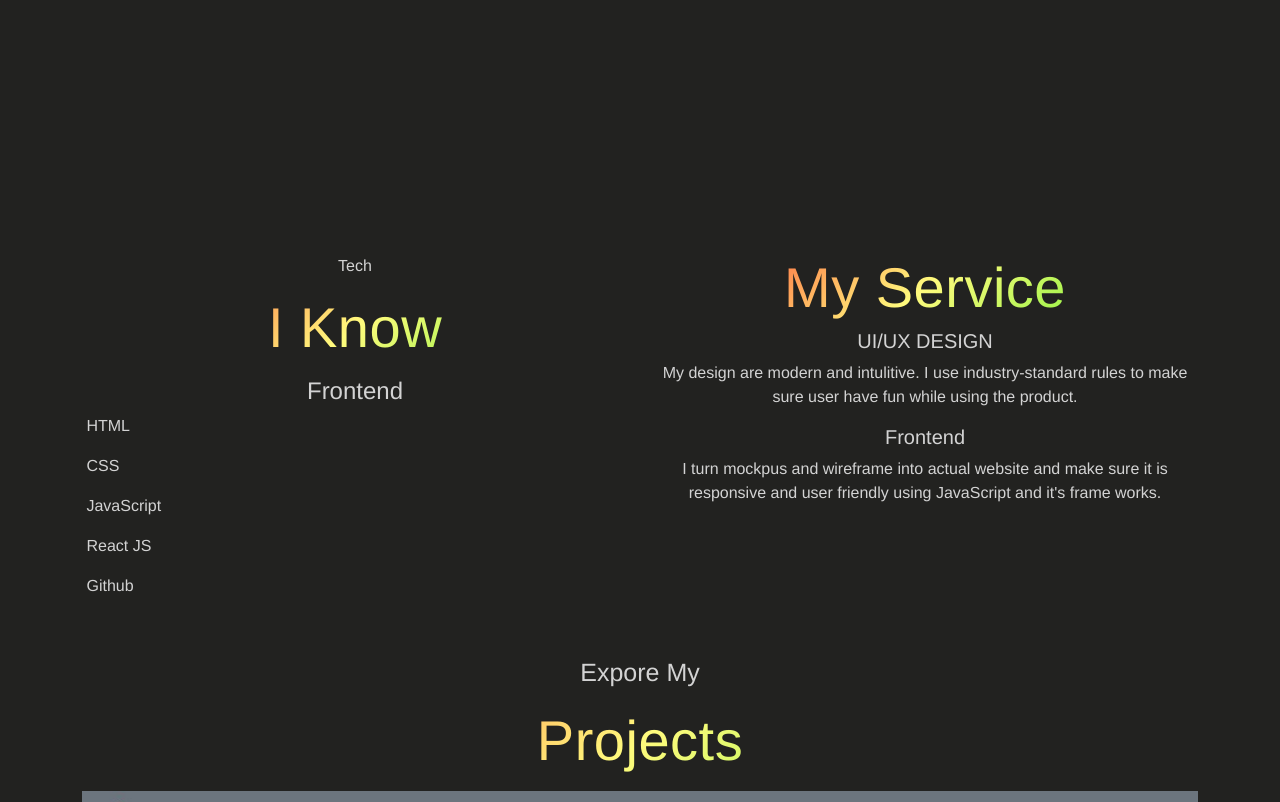
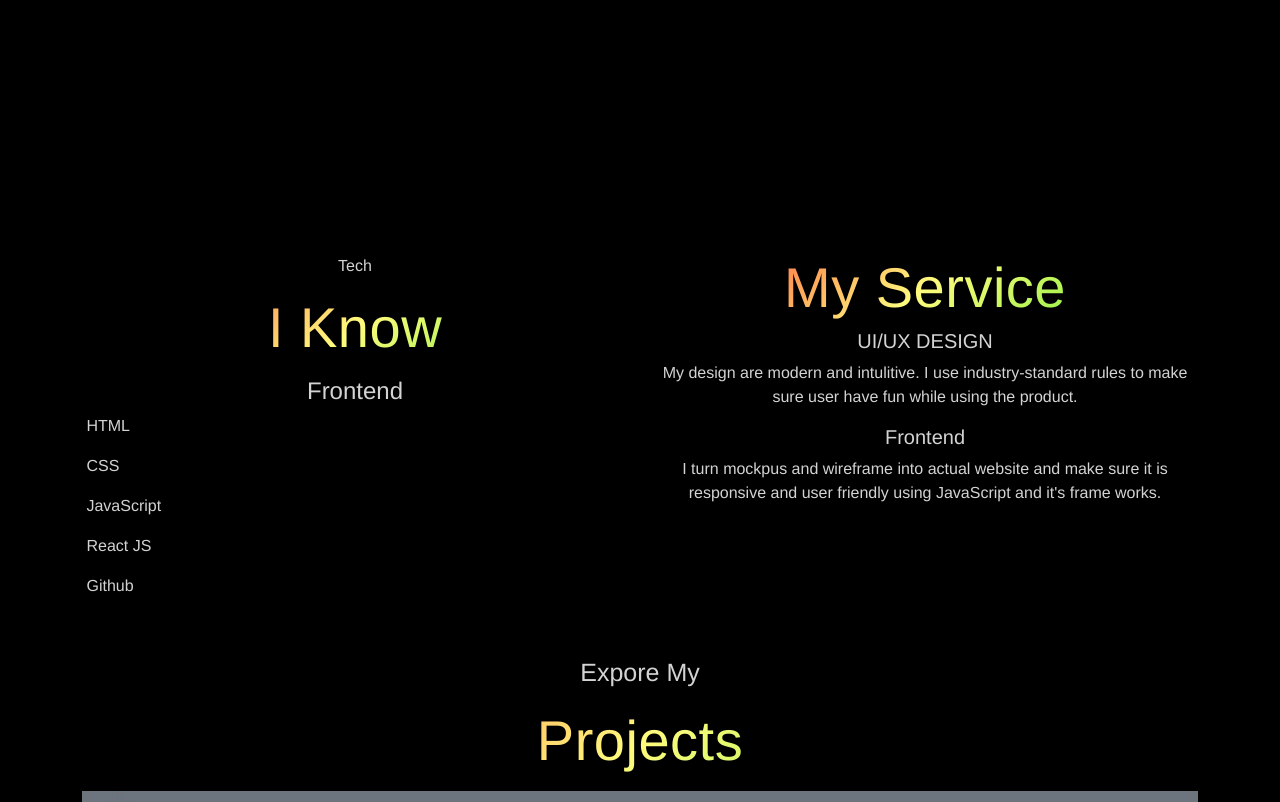
Before and after one commit to Aretolu/kenny_dev, a plain HTML site: page index.html in a window 1280 px wide. Shown: the part 486-1288 px from the top of the page. Drawn offline with Linux system fonts and the light colour scheme.

Commit message:
Update style.css

```diff
--- a/assets/css/style.css
+++ b/assets/css/style.css
@@ -1,6 +1,6 @@
 body {
     font-family: 'Franklin Gothic Medium', 'Arial Narrow', Arial, sans-serif;
-    background-color: #222220;
+    background-color: #000;
     color: #d3d3d3;
 }
 
```
